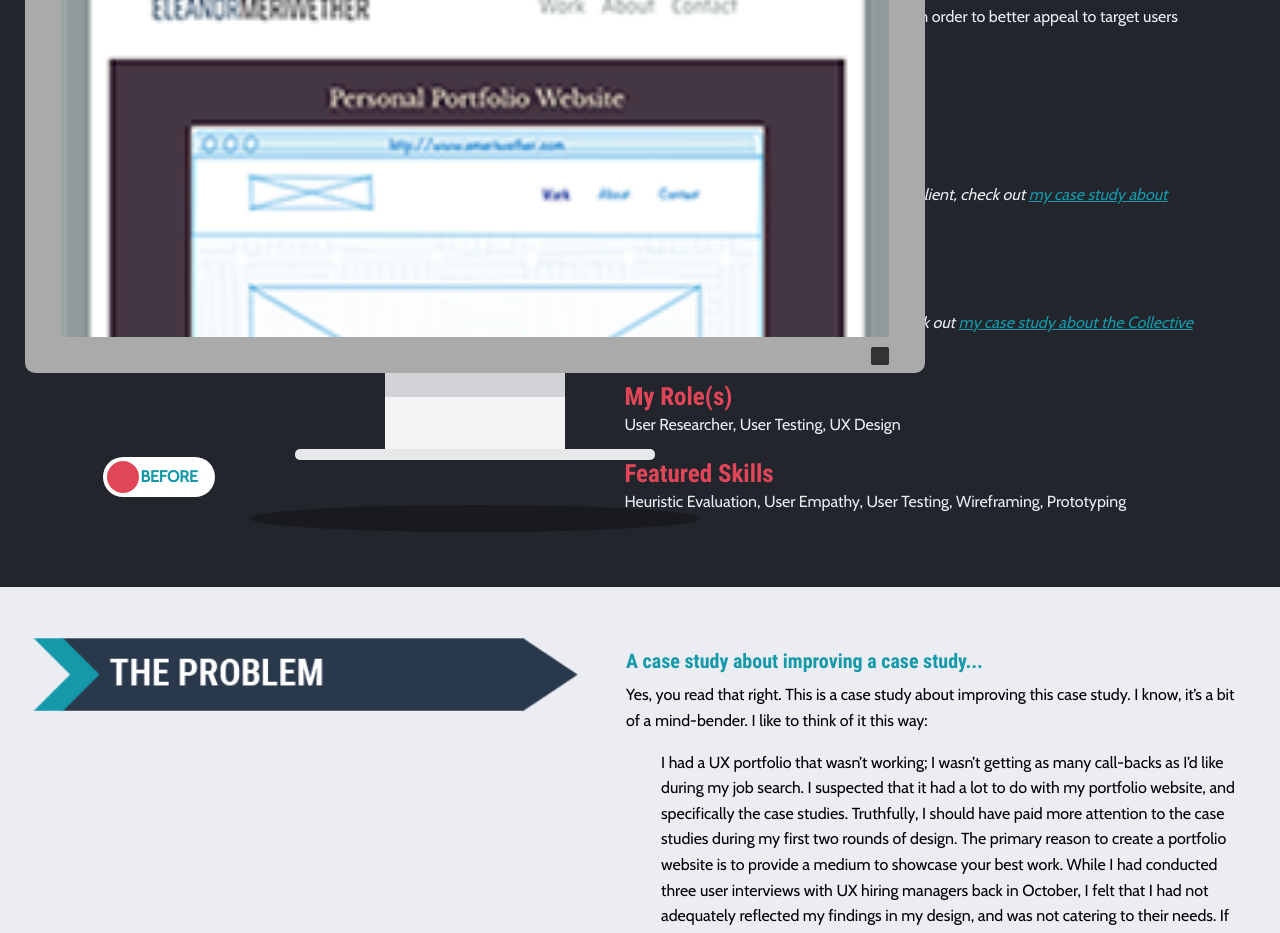
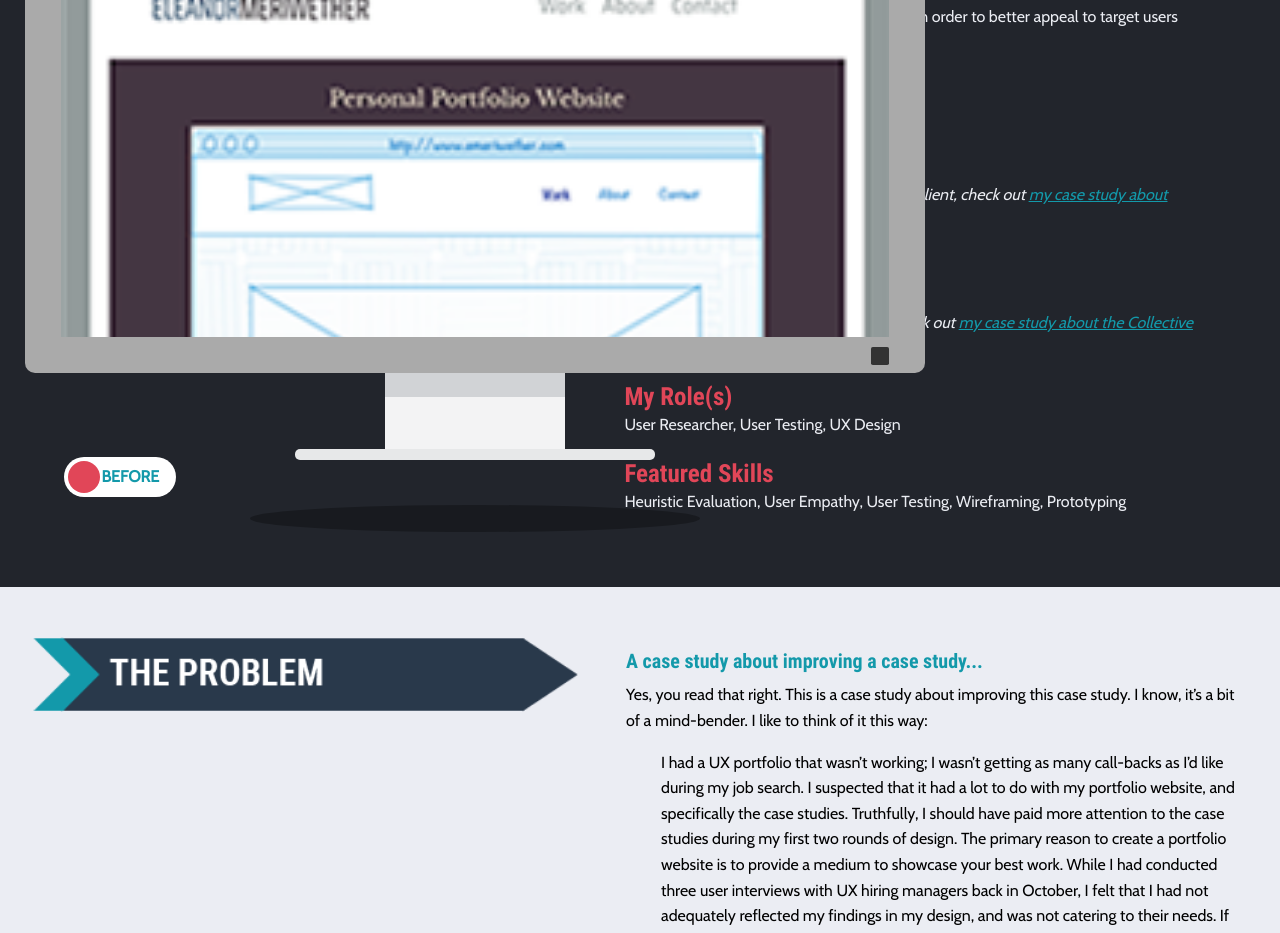
Before and after one commit to emeriwether/emeriwether.github.io, a Jekyll site: the page built from project.html, in a window 1280 px wide. Shown: the part 497-1430 px from the top of the page. Built offline with Jekyll 4.4.1, drawn with Linux system fonts in a browser that asks for light colours.

Commit message:
ct prev comm

```diff
--- a/project.html
+++ b/project.html
@@ -79,7 +79,7 @@ css: /css2/project.css
 
                 <!-- TOGGLE -->
                 <div class="small-4 cell large-order-2 ">
-                    <div class="grid-x align-right">
+                    <div class="grid-x align-center">
                         <div class="switch large" id="headerToggle">
                           <input class="switch-input" id="defaultSwitch" type="checkbox" name="defaultSwitch">
                           <label class="switch-paddle" for="defaultSwitch">
```
